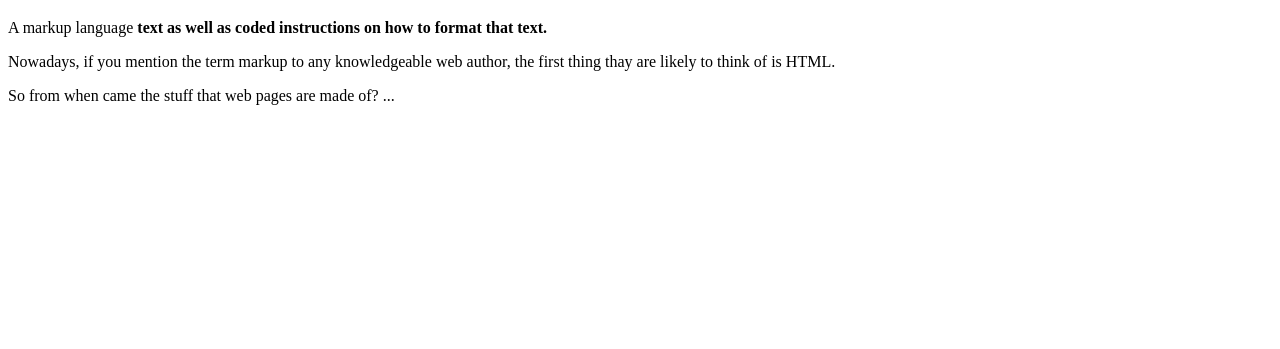
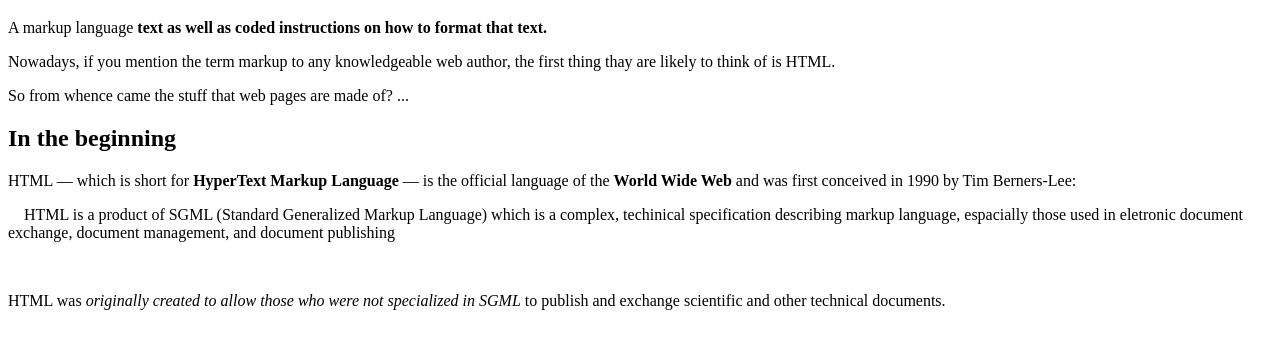
Before and after one commit to todayishpnx/wpr_tut02, a plain HTML site: page TUT 01/Ex01/index.html in a window 1280 px wide. Shown: the part 61-410 px from the top of the page. Drawn offline with Linux system fonts and the light colour scheme.

Commit message:
Add exxercise 1 Signed-off-by: Ha Phuong Nguyen <1901060041@s.hanu.edu.vn>

```diff
--- a/TUT 01/Ex01/index.html
+++ b/TUT 01/Ex01/index.html
@@ -6,6 +6,15 @@
     <body>
         <p>A markup language <b>text as well as coded instructions on how to format that text.</b> </p>
         <p>Nowadays, if you mention the term markup to any knowledgeable web author, the first thing thay are likely to think of is HTML.</p>
-        <p>So from when came the stuff that web pages are made of? ...</p>
+        <p>So from whence came the stuff that web pages are made of? ...</p>
+    </body>
+    <head>
+        <h2>In the beginning</h2>
+    </head>
+    <body>
+        <p>HTML &#8212; which is short for <b>HyperText Markup Language</b> &#8212; is the official language of the  <b>World Wide Web</b> and was first conceived in 1990 by Tim Berners-Lee:</p>
+        <p>&nbsp;&nbsp;&nbsp;&nbsp;HTML is a product of SGML (Standard Generalized Markup Language) which is a complex, techinical specification describing markup language, espacially those used in eletronic document exchange, document management, and document publishing</p>
+        <br>
+        <p>HTML was <i>originally created to allow those who were not specialized in SGML</i> to publish and exchange scientific and other technical documents.</p>
     </body>
 </html>
```
